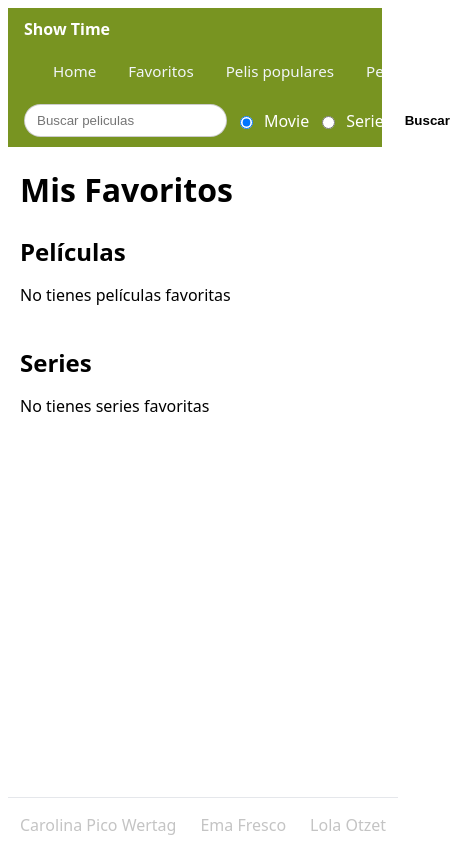
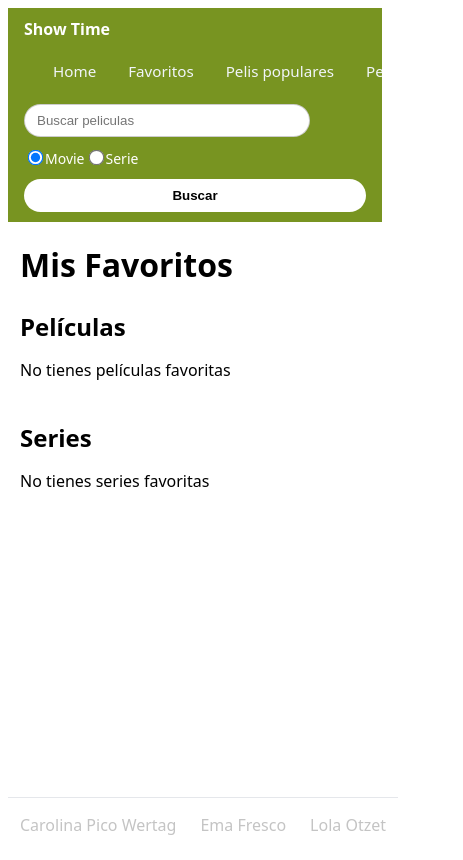
Before and after one commit to carolinapw/proyectoIntegradorReact, a React (Create React App) app: page /favorites in a window 390 px wide. Shown: the whole page, 463 px wide, since content can reach past the window. Built offline with nearby package versions, Linux system fonts and the light colour scheme.

Commit message:
responsive

```diff
--- a/src/components/CardList/CardList.css
+++ b/src/components/CardList/CardList.css
@@ -29,6 +29,5 @@
   grid-template-columns:repeat(5,1fr);
 }
 
-@media (max-width:1000px){ .grid{ grid-template-columns:repeat(3,1fr); } }
 @media (max-width:700px) { .grid{ grid-template-columns:repeat(2,1fr); } }
 @media (max-width:420px) { .grid{ grid-template-columns:1fr; } }
--- a/src/components/Header/Header.css
+++ b/src/components/Header/Header.css
@@ -43,30 +43,50 @@
 }
 
 /* Responsive header */
-@media (max-width: 900px){
+@media (max-width: 950px){
   .app-header{
     flex-wrap: wrap;
-    row-gap: 12px;        /* separa filas cuando se envuelven */
+    row-gap: 12px;
   }
   .app-header .nav{
     order: 2;
     width: 100%;
-    gap: 12px;
     flex-wrap: wrap;
+    justify-content: center;
   }
   .search-container{
     order: 3;
     width: 100%;
-    /* opcional: centrar buscador en mobile */
-    /* justify-content: center; */
+    justify-content: center;
   }
   .search-input{
-    width: 100%;          /* el input ocupa todo el ancho disponible */
+    width: 100%;
   }
-  /* opcional: si querés que el botón también se estire en mobile */
-  /* .search-container .btn{ width:100%; } */
 }
 
 @media (max-width: 420px){
-  .app-header .nav{ gap: 10px; }
+  .search-container{
+    order: 3;
+    width: 100%;
+    flex-direction: column;
+    align-items: stretch;
+    gap: 10px;
+  }
+  .search-input,
+  .search-btn{
+    width: 100%;
 }
+search-container .radio-group{
+    display: flex;
+    flex-direction: column;
+    gap: 8px;
+    align-items: flex-start; /* que queden alineados a la izquierda */
+  }
+  .search-container label{
+    font-size: 14px;
+    gap: 6px;
+  }
+  .search-container input[type="radio"]{
+    transform: scale(1.2); /* opcional, hace los botones un poco más grandes */
+  }
+}
--- a/src/components/Header/Header.js
+++ b/src/components/Header/Header.js
@@ -60,8 +60,8 @@ class Header extends Component {
               this.setState({ query: e.target.value });
               }}
           />
-
-          <input
+<div className="radio-group">
+ <input
             onChange={(e) => {
               this.setState({ type: e.target.value });
             }}
@@ -79,7 +79,7 @@ class Header extends Component {
           />
 
             <label for="media">Serie</label>
-
+</div>
           <button type="submit">Buscar</button>
         </form>
       </header>
```
